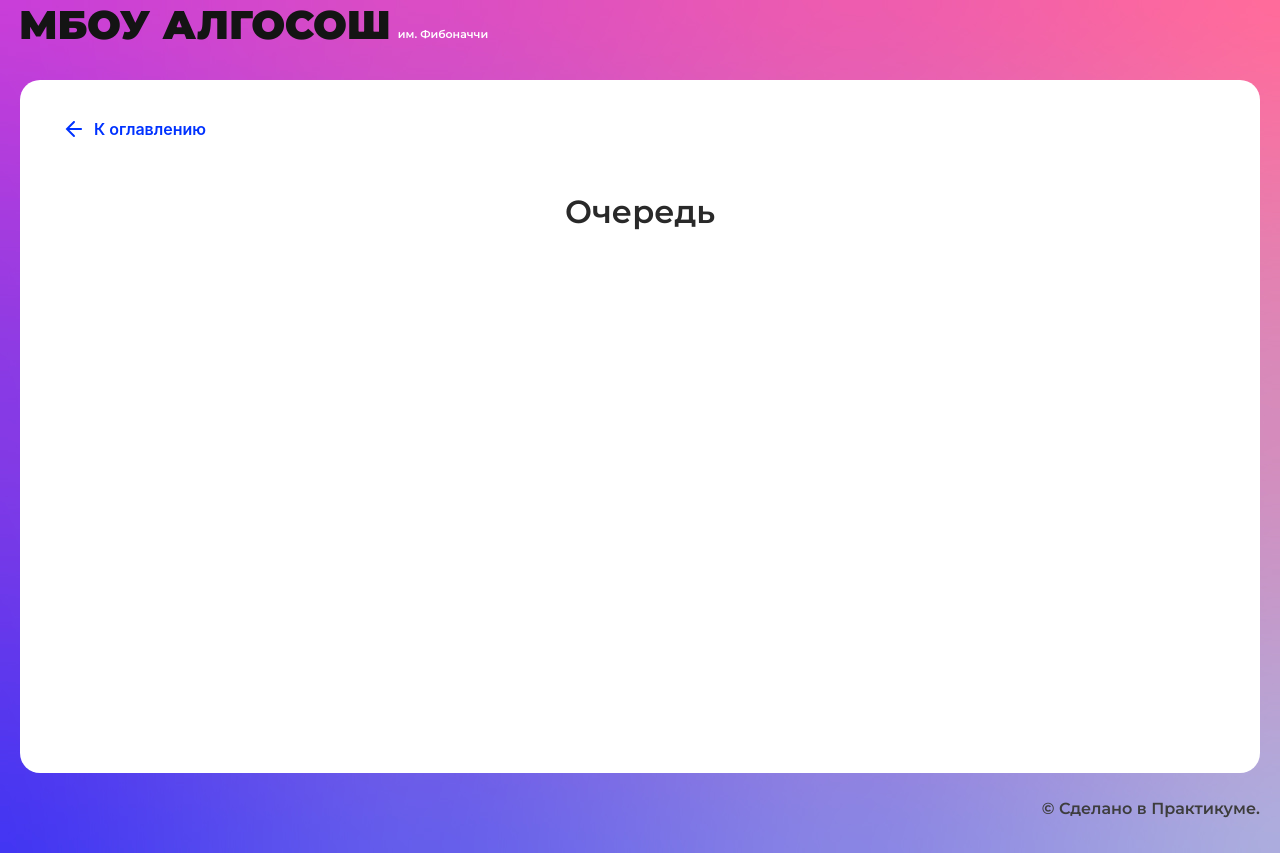
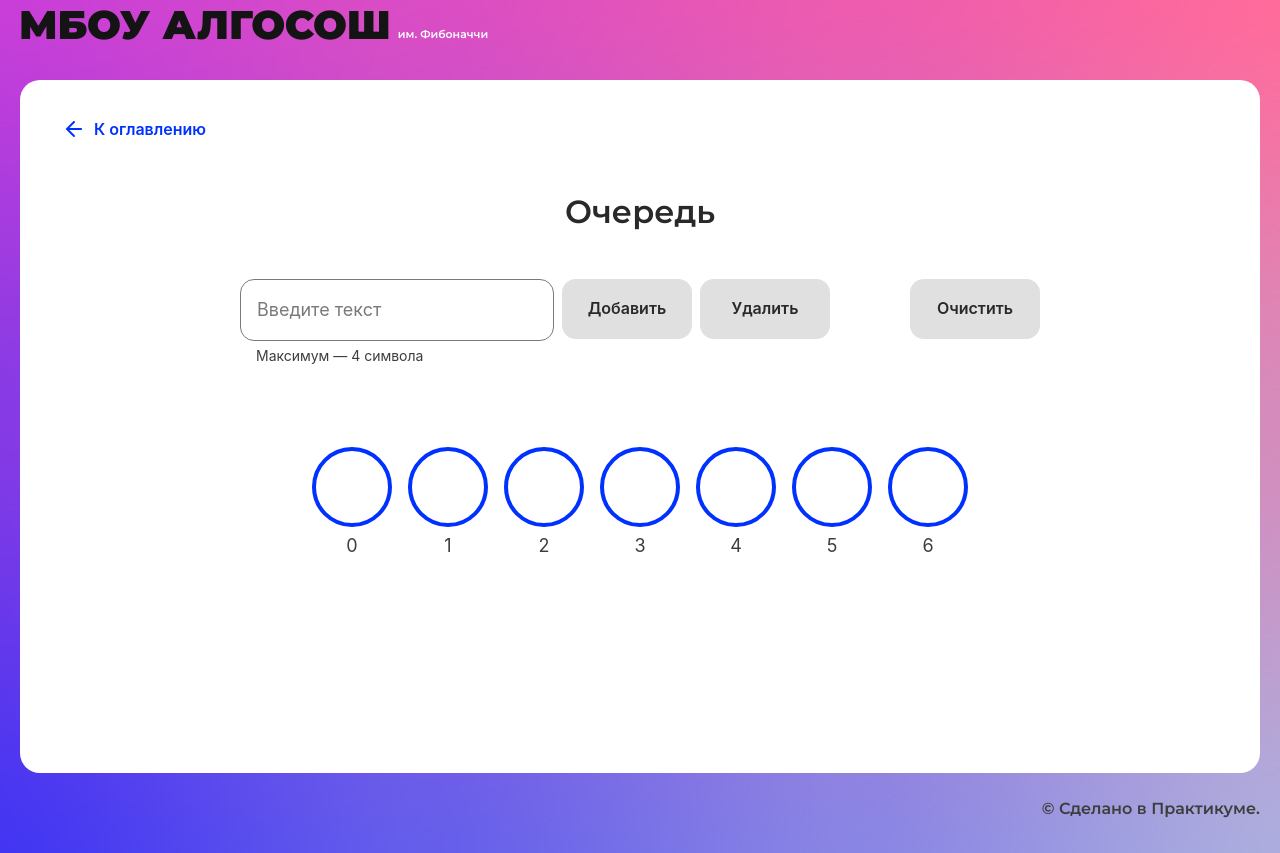
Before and after one commit to yandex-praktikum/algososh, a React (Create React App) app: page /queue in a window 1280 px wide. Built offline with nearby package versions, Linux system fonts and the light colour scheme.

Commit message:
queue done

```diff
--- /dev/null
+++ b/src/components/queue-page/class.ts
@@ -0,0 +1,67 @@
+type TQueue<T> = {
+    enqueue: (item: T) => void;
+    dequeue: () => void;
+    peak: () => T | null;
+    isEmpty: () => boolean;
+    getHead: () => number;
+    getTail: () => number;
+    getLength: () => number;
+    clear: () => void;
+  }
+
+  export class Queue<T> implements TQueue<T> {
+    private container: (T | null)[] = [];
+    private head = 0;
+    private tail = 0;
+    private readonly size: number = 0;
+    private length: number = 0;
+
+    constructor(size: number) {
+      this.size = size;
+      this.container = Array(size);
+    }
+
+    enqueue = (item: T) => {
+      if (this.length >= this.size) {
+        throw new Error("Maximum length exceeded");
+      }
+
+      this.container[this.tail % this.size] = item;
+      this.tail++;
+      this.length++;
+
+    };
+
+    dequeue = () => {
+      if (this.isEmpty()) {
+        throw new Error("No elements in the queue");
+      }
+
+      this.container[this.head % this.size] = null;
+      this.head++;
+      this.length--;
+    };
+
+    peak = (): T | null => {
+      if (this.isEmpty()) {
+        throw new Error("No elements in the queue");
+      }
+      return this.container[this.head % this.size]
+    };
+
+    isEmpty = () => this.length === 0;
+
+    getHead = () => this.head;
+
+    getTail = () => this.tail - 1;
+
+    getLength = () => this.length;
+
+    clear = () => {
+      this.container = [];
+      this.head = 0;
+      this.tail = 0;
+      this.length = 0;
+    }
+
+  }
--- /dev/null
+++ b/src/components/queue-page/queue-page.module.css
@@ -0,0 +1,21 @@
+.content {
+    display: flex;
+    justify-content: center;
+    margin: 0 auto;
+    max-width: 800px;
+  }
+
+  .list {
+    margin: 0;
+    padding: 0;
+    list-style-type: none;
+    position: relative;
+    display: flex;
+    flex-wrap: wrap;
+    justify-content: center;
+    margin-top: 50px;
+    padding: 0 148px;
+    row-gap: 40px;
+    column-gap: 16px;
+    padding: 0 100px;
+  }
--- a/src/components/queue-page/queue-page.tsx
+++ b/src/components/queue-page/queue-page.tsx
@@ -1,10 +1,137 @@
-import React from "react";
+import React, { ChangeEvent, FC, useRef, useState } from "react";
+import { SHORT_DELAY_IN_MS } from "../../constants/delays";
+import { ElementStates } from "../../types/element-states";
+import { TArrQueue, TDisabled } from "../../types/types";
+import { delay } from "../../utils/utils";
+import { Button } from "../ui/button/button";
+import { Circle } from "../ui/circle/circle";
+import { Input } from "../ui/input/input";
 import { SolutionLayout } from "../ui/solution-layout/solution-layout";
+import { Queue } from "./class";
+import style from './queue-page.module.css';
 
-export const QueuePage: React.FC = () => {
+export const QueuePage: FC = () => {
+
+  const queue = useRef(new Queue<string>(7));
+  const initArr: Array<TArrQueue> = Array.from(Array(7), () => ({
+    item: '',
+    state: ElementStates.Default,
+    head: '',
+    tail: '',
+  }));
+  const [arrQueue, setArrQueue] = useState<Array<TArrQueue>>(initArr);
+  const [valueInput, setValueInput] = useState<string>('');
+  const [disabled, setDisabled] = useState<TDisabled>({
+    push: false,
+    pop: false
+  });
+
+  const handleChange = (e: ChangeEvent<HTMLInputElement>) => {
+    setValueInput(e.target.value);
+  }
+
+  const getEnqueue = async () => {
+    setDisabled({
+      push: true,
+      pop: false
+    });
+
+    queue.current.enqueue(valueInput);
+    setValueInput('');
+
+    arrQueue[queue.current.getHead()].head = 'head';
+
+    if (queue.current.getTail() > 0) {
+      arrQueue[queue.current.getTail() - 1].tail = '';
+    }
+
+    arrQueue[queue.current.getTail()].state = ElementStates.Changing;
+    arrQueue[queue.current.getTail()].item = valueInput;
+    arrQueue[queue.current.getTail()].tail = 'tail';
+    setArrQueue([...arrQueue]);
+
+    await delay(SHORT_DELAY_IN_MS);
+
+    arrQueue[queue.current.getTail()].state = ElementStates.Default;
+    setArrQueue([...arrQueue]);
+
+    setDisabled({
+      push: false,
+      pop: false
+    });
+  }
+
+  const getDequeue = async () => {
+    setDisabled({
+      push: false,
+      pop: true
+    });
+
+
+    if (queue.current.getTail() === queue.current.getHead() && queue.current.getTail() === 6) {
+      arrQueue[queue.current.getHead()].tail = '';
+      arrQueue[queue.current.getHead()].item = '';
+
+    } else if (queue.current.getTail() === queue.current.getHead() && queue.current.getTail() !== 6) {
+      getClear();
+    } else {
+      queue.current.dequeue();
+
+      if (queue.current.getHead() > 0) {
+        arrQueue[queue.current.getHead() - 1].head = '';
+        arrQueue[queue.current.getHead() - 1].item = '';
+      }
+
+      if(queue.current.getTail() < 6) {
+        arrQueue[queue.current.getHead() - 1].item = valueInput;
+      }
+
+      arrQueue[queue.current.getHead() - 1].item = '';
+      arrQueue[queue.current.getHead() - 1].state = ElementStates.Changing;
+
+      await delay(SHORT_DELAY_IN_MS);
+
+      arrQueue[queue.current.getHead()].head = 'head';
+      arrQueue[queue.current.getHead() - 1].state = ElementStates.Default;
+      setArrQueue([...arrQueue]);
+    }
+
+    setDisabled({
+      push: false,
+      pop: false
+    });
+  }
+
+  const getClear = async () => {
+    queue.current.clear();
+    setArrQueue([...initArr]);
+    setValueInput('');
+  }
+
+
   return (
     <SolutionLayout title="Очередь">
-
+      <div className={style.content}>
+        <Input value={valueInput} isLimitText = {true} maxLength={4} onChange={handleChange} />
+        <Button text={'Добавить'} extraClass="mr-4 ml-4" disabled={valueInput === '' || queue.current.getTail() === 6} isLoader={disabled.push} onClick={getEnqueue}/>
+        <Button text={'Удалить'} extraClass="mr-40" disabled = {queue.current.isEmpty()} isLoader={disabled.pop} onClick={getDequeue} />
+        <Button text={'Очистить'} disabled = {queue.current.isEmpty()} onClick={getClear} />
+      </div>
+      <ul className={style.list}>
+        {arrQueue?.map((item, index) => {
+          return (
+            <Circle
+              key={index}
+              letter={item.item}
+              state={item.state}
+              head={item.head}
+              tail={item.tail}
+              index={index}
+              extraClass={'mt-15'}
+            />
+          );
+        })}
+      </ul>
     </SolutionLayout>
   );
 };
```
Also changed, not shown: src/types/types.ts (+12 -0 lines).
